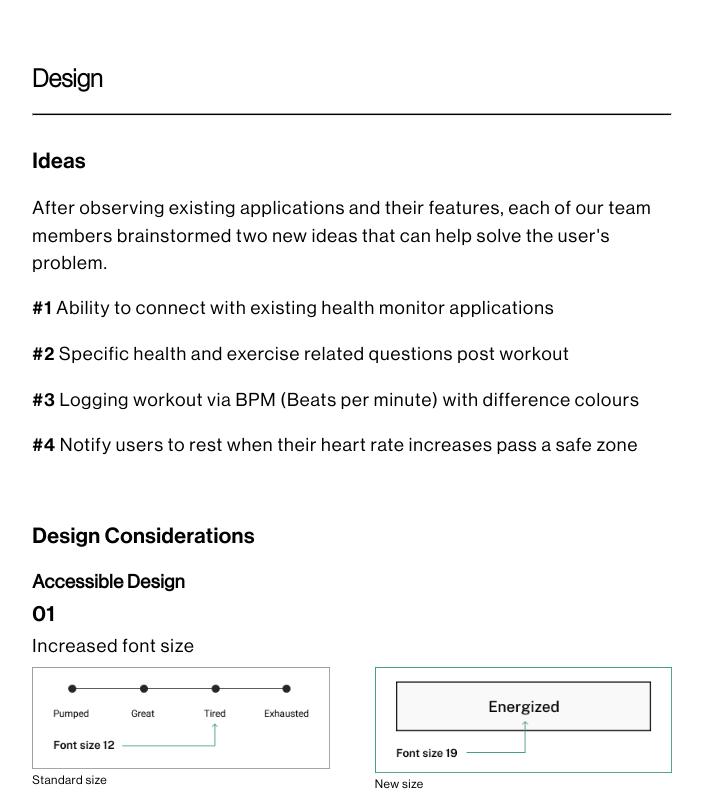
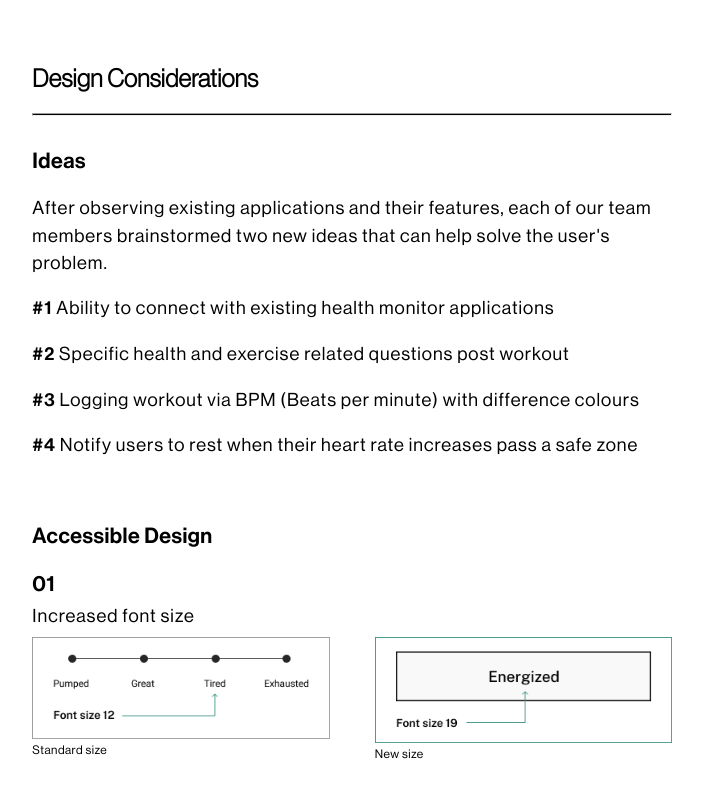
Before and after one commit to soph03/portfolio_website_2023, a plain HTML site: page trackling.html in a window 1280 px wide. Shown: the part 6178-6982 px from the top of the page, without its empty margins (309-1012 px from the left). Drawn offline with Linux system fonts and the light colour scheme.

Commit message:
design consideration titles

```diff
--- a/trackling.html
+++ b/trackling.html
@@ -205,7 +205,7 @@
 
         <div>
              <div class="sections">
-                <h2>Design</h2>
+                <h2>Design Considerations</h2>
                 <hr class="section_separator">
             </div>
             <h3>Ideas</h3>
@@ -217,8 +217,7 @@
         </div>
 
         <div>
-            <h3>Design Considerations</h3>
-            <h5>Accessible Design</h5>
+            <h3>Accessible Design</h3>
 
             <h3 class="number">01</h3>
             <p class="sMargin-p">Increased font size</p>
@@ -264,7 +263,7 @@
         </div> <!-- trac-access-grid-->
 
         <div>
-            <h5>Usability Heuristics</h5>
+            <h3>Usability Heuristics</h3>
 
             <p>A strong user interface also accounts for the micro interactions, such as the importance of helping <strong>users ability to recognize, diagnose, and recover from errors,</strong> especially for seniors.</p>
             <p>Asn example is adding a <strong>red border</strong> over unselected buttons or incomplete fields with an error message below during the <strong>Sign-up</strong> process.</p>
```
